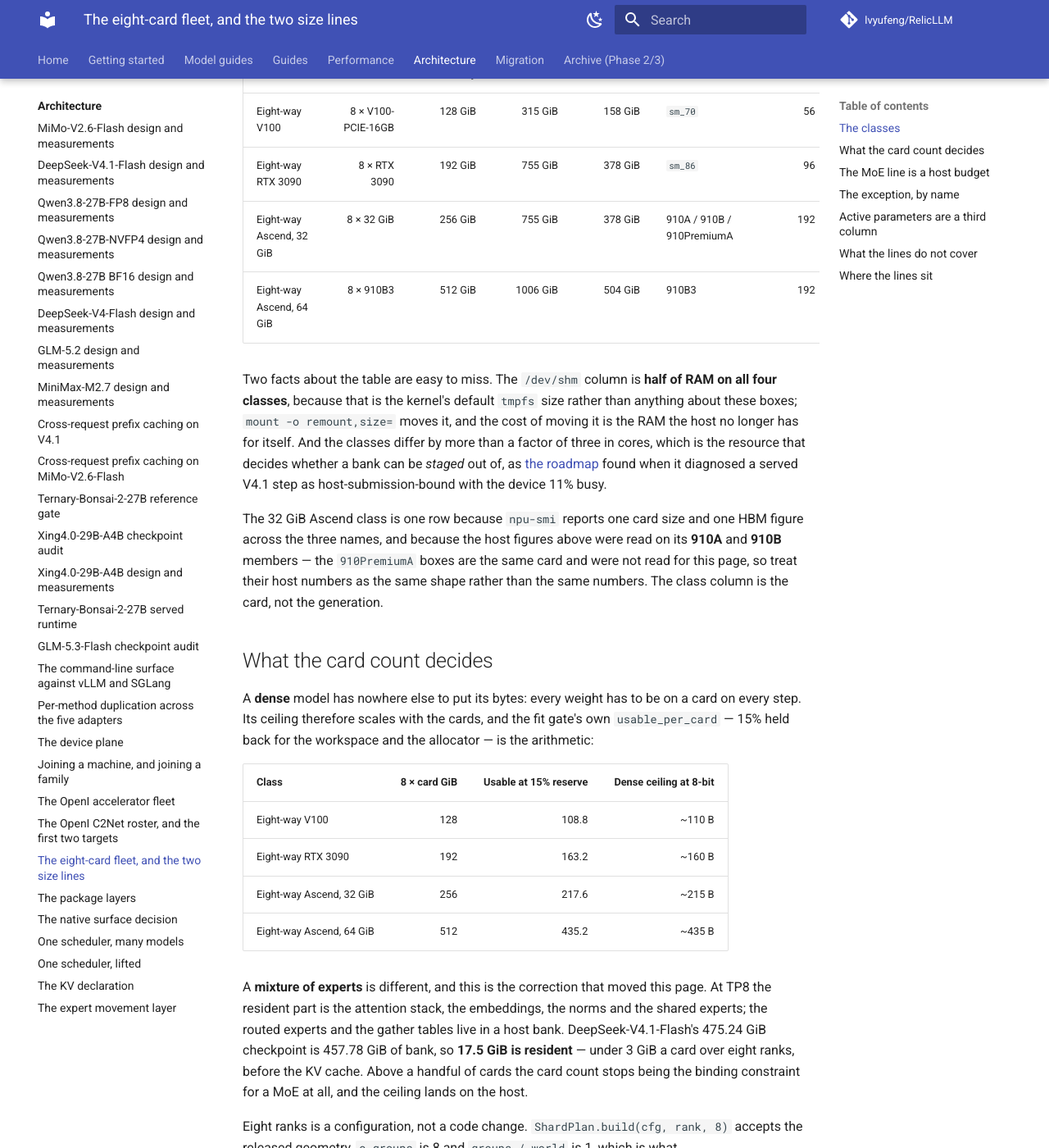
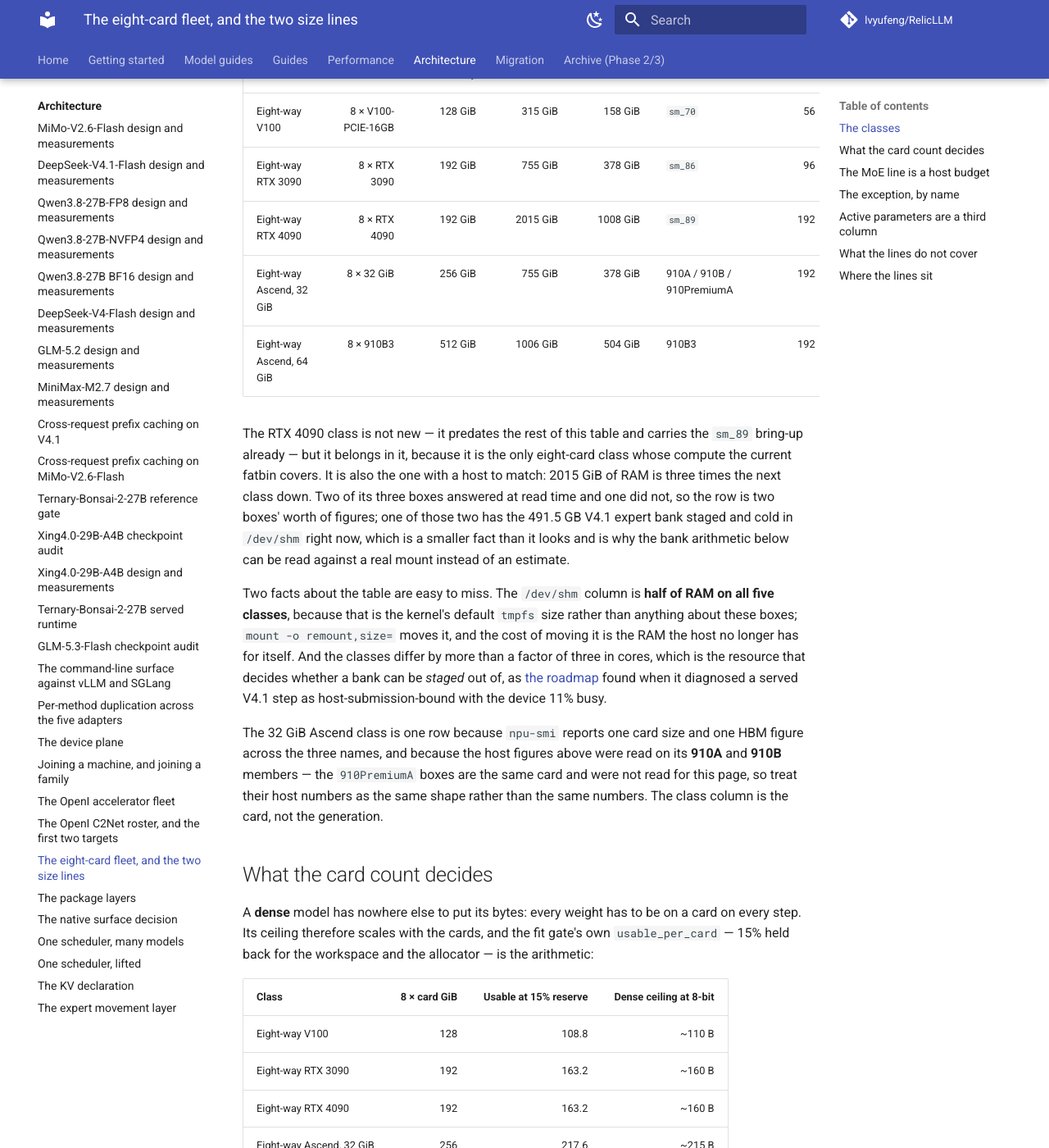
Before and after one commit to lvyufeng/RelicLLM, an MkDocs documentation site: the page built from docs/architecture/eight_card_fleet_and_size_lines.md, in a window 1280 px wide and 1400 px high, scrolled down 610 px. Shown: the whole window at 82% size. Built offline with MkDocs 1.6.1 and Material for MkDocs 9.7.7, drawn with Linux system fonts in a browser that asks for light colours; comment, search, counter and statistics services are not loaded; some of the changed text lies outside the part shown.

Commit message:
docs(fleet): the eight-way RTX 4090 class, the one the fatbin covers
The classes table listed the machines added on 2026-10-15 and left out the
three eight-way RTX 4090 boxes that were already there. That omission inverted
the page's own argument: `sm_89` is the third entry in the fatbin's arch list,
so the 4090 class is the only eight-card class whose compute the current build
covers, and its host is the largest in the table at 2015 GiB with a 1008 GiB
`/dev/shm` default.

Read live with `nvidia-smi`, `nproc`, `free -g` and `df -h /dev/shm` on two of
the three boxes; the third did not answer. One of the two has the 491.5 GB V4.1
expert bank staged in `/dev/shm` already, which is the mount the bank budget
row is now read against.

Also corrects the exception paragraph: V4.1's 457.78 GiB bank fits this class
at the default mount with 550 GiB to spare, so it is no longer true that the
64 GiB Ascend class is the only one that holds the bank without a remount.

Co-Authored-By: Codex <noreply@anthropic.com>

```diff
--- a/docs/architecture/eight_card_fleet_and_size_lines.md
+++ b/docs/architecture/eight_card_fleet_and_size_lines.md
@@ -16,10 +16,19 @@ claim about every box in it. The card and host figures below were read with `nvi
 | --- | ---: | ---: | ---: | ---: | --- | ---: | ---: |
 | Eight-way V100 | 8 × V100-PCIE-16GB | 128 GiB | 315 GiB | 158 GiB | `sm_70` | 56 | 3 |
 | Eight-way RTX 3090 | 8 × RTX 3090 | 192 GiB | 755 GiB | 378 GiB | `sm_86` | 96 | 1 |
+| Eight-way RTX 4090 | 8 × RTX 4090 | 192 GiB | 2015 GiB | 1008 GiB | `sm_89` | 192 | 3 |
 | Eight-way Ascend, 32 GiB | 8 × 32 GiB | 256 GiB | 755 GiB | 378 GiB | 910A / 910B / 910PremiumA | 192 | 12 |
 | Eight-way Ascend, 64 GiB | 8 × 910B3 | 512 GiB | 1006 GiB | 504 GiB | 910B3 | 192 | 2 |
 
-Two facts about the table are easy to miss. The `/dev/shm` column is **half of RAM on all four
+The RTX 4090 class is not new — it predates the rest of this table and carries the `sm_89` bring-up
+already — but it belongs in it, because it is the only eight-card class whose compute the current
+fatbin covers. It is also the one with a host to match: 2015 GiB of RAM is three times the next class
+down. Two of its three boxes answered at read time and one did not, so the row is two boxes' worth of
+figures; one of those two has the 491.5 GB V4.1 expert bank staged and cold in `/dev/shm` right now,
+which is a smaller fact than it looks and is why the bank arithmetic below can be read against a real
+mount instead of an estimate.
+
+Two facts about the table are easy to miss. The `/dev/shm` column is **half of RAM on all five
 classes**, because that is the kernel's default `tmpfs` size rather than anything about these boxes;
 `mount -o remount,size=` moves it, and the cost of moving it is the RAM the host no longer has for
 itself. And the classes differ by more than a factor of three in cores, which is the resource that
@@ -43,6 +52,7 @@ for the workspace and the allocator — is the arithmetic:
 | --- | ---: | ---: | ---: |
 | Eight-way V100 | 128 | 108.8 | ~110 B |
 | Eight-way RTX 3090 | 192 | 163.2 | ~160 B |
+| Eight-way RTX 4090 | 192 | 163.2 | ~160 B |
 | Eight-way Ascend, 32 GiB | 256 | 217.6 | ~215 B |
 | Eight-way Ascend, 64 GiB | 512 | 435.2 | ~435 B |
 
@@ -79,6 +89,7 @@ host rather than the cards:
 | --- | ---: | ---: |
 | Eight-way V100 | 158 GiB | ~300 B — MiMo's 149.81 GiB is right at the edge |
 | Eight-way RTX 3090 | 378 GiB | ~750 B |
+| Eight-way RTX 4090 | 1008 GiB | ~2000 B |
 | Eight-way Ascend, 32 GiB | 378 GiB | ~750 B |
 | Eight-way Ascend, 64 GiB | 504 GiB | ~1000 B |
 
@@ -97,10 +108,11 @@ of cards. An eight-card box is not a licence to run an eight-card model; it is a
 
 **DeepSeek-V4.1-Flash stays on the list at 552 B.** It is the checkpoint this runtime was extracted
 from, the only 262,144-token path that has been served end to end, and the run behind the roadmap's
-decode diagnosis. Its bank fits exactly the eight-way 64 GiB Ascend class at the default mount, and
-the 755 GiB classes once `/dev/shm` is remounted above 468 GiB and the host keeps ~290 GiB for itself.
-An exception written down by name costs one line; moving the line to 552 B would let everything under
-it through, which is the opposite of what the line is for.
+decode diagnosis. Its 457.78 GiB bank fits the eight-way 64 GiB Ascend class at the default mount,
+the RTX 4090 class with 550 GiB to spare, and the 755 GiB classes once `/dev/shm` is remounted above
+468 GiB and the host keeps ~290 GiB for itself. An exception written down by name costs one line;
+moving the line to 552 B would let everything under it through, which is the opposite of what the
+line is for.
 
 ## Active parameters are a third column
 
@@ -124,7 +136,9 @@ Three gates sit outside them, and each one has stopped a candidate that cleared
 - **Gencode.** The fatbin carries `7.5;8.9` SASS, so the V100 class's `sm_70` and the 3090 class's
   `sm_86` are both outside it. The
   [C2Net roster](openi_c2net_roster_and_targets.md) already tracks the `sm_70` gap and the
-  `__CUDA_ARCH__ >= 750` guards that compile Volta out of some kernels.
+  `__CUDA_ARCH__ >= 750` guards that compile Volta out of some kernels. The third entry is the RTX
+  4090 class's card, which is why that class is the one in this table that runs today's kernels
+  unchanged and the other two CUDA classes are waiting on a rebuild.
 - **The Ascend port.** The Ascend classes have CANN but no `torch_npu` installed, and the Ascend side
   of this tree is still the [device plane](device_plane.md)'s decision surface rather than a set of
   operators. Both Ascend classes are blocked on a port, not on arithmetic.
```
